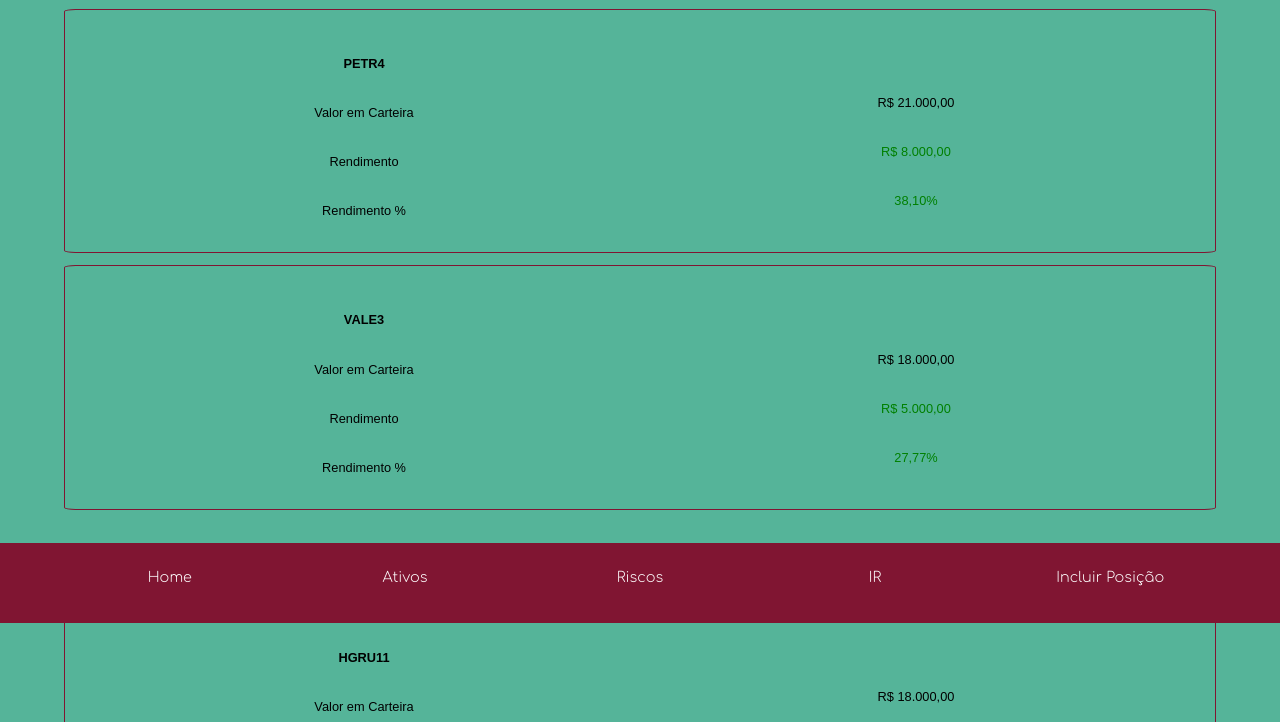
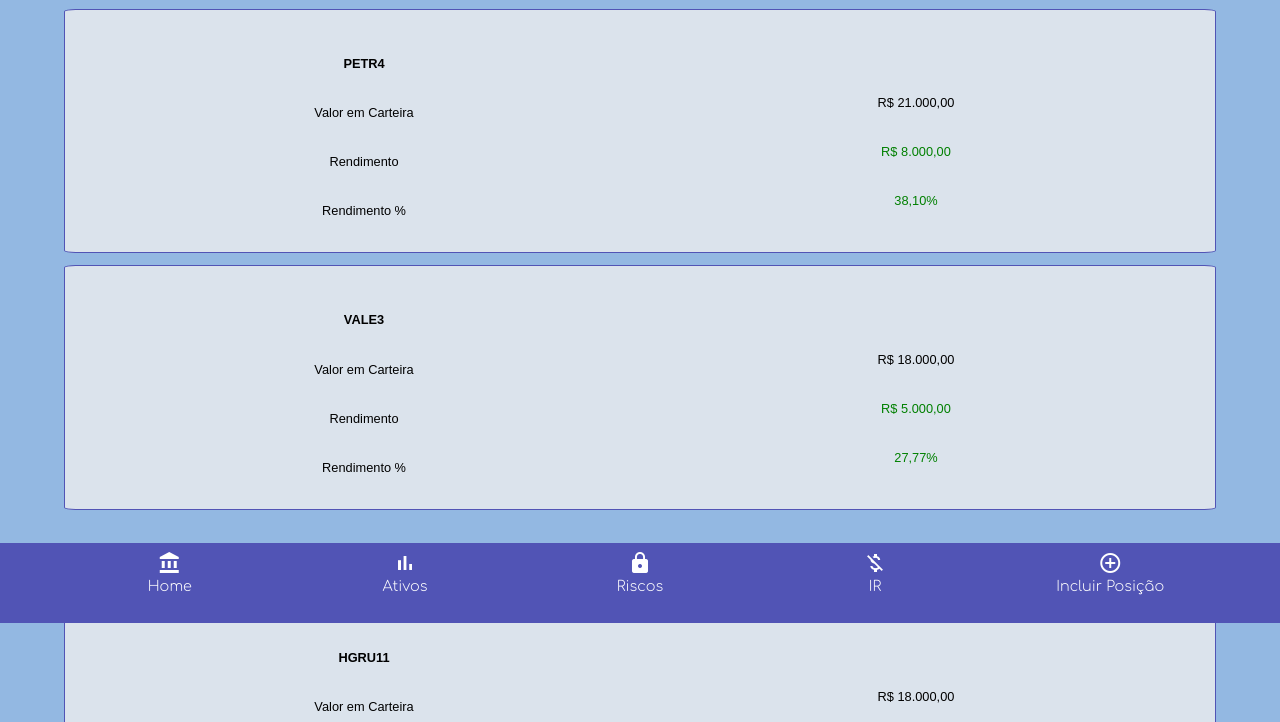
Before and after one commit to ricardofagodoy/safe-investing, a plain HTML site: page ativos.html in a window 1280 px wide. Shown: the part 177-899 px from the top of the page. Drawn offline with nearby package versions, Linux system fonts and the light colour scheme.

Commit message:
new layout colors

```diff
--- a/ativos.html
+++ b/ativos.html
@@ -11,6 +11,7 @@
   <meta name="viewport" content="width=device-width, initial-scale=1.0">
 
   <link rel="stylesheet" href="https://unpkg.com/purecss@2.0.3/build/pure-min.css" integrity="sha384-cg6SkqEOCV1NbJoCu11+bm0NvBRc8IYLRGXkmNrqUBfTjmMYwNKPWBTIKyw9mHNJ" crossorigin="anonymous">
+  <link href="https://fonts.googleapis.com/icon?family=Material+Icons&style=outline" rel="stylesheet">
   <link rel="stylesheet" href="css/styles.css?v=1.0">
 </head>
 
@@ -120,11 +121,27 @@
     <br/><br/><br/><br/><br/><br/>
 
     <div id="bottom-menu">
-      <div class="menu-option" onclick="move('home')">Home</div>
-      <div class="menu-option" onclick="move('ativos')">Ativos</div>
-      <div class="menu-option" onclick="move('riscos')">Riscos</div>
-      <div class="menu-option" onclick="move('ir')">IR</div>
-      <div class="menu-option" onclick="move('incluir_posicao')">Incluir Posição</div>
+      <div class="menu-option" onclick="move('home')">
+        <i class="material-icons">account_balance</i>
+        <br/>
+        Home
+      </div>
+      <div class="menu-option" onclick="move('ativos')">
+        <i class="material-icons">bar_chart</i>
+        <br/>
+        Ativos</div>
+      <div class="menu-option" onclick="move('riscos')">
+        <i class="material-icons">lock</i>
+        <br/>
+        Riscos</div>
+      <div class="menu-option" onclick="move('ir')">
+        <i class="material-icons">money_off</i>
+        <br/>
+        IR</div>
+      <div class="menu-option" onclick="move('incluir_posicao')">
+        <i class="material-icons">add_circle_outline</i>
+        <br/>
+        Incluir Posição</div>
     </div>
   </div>
 
--- a/css/styles.css
+++ b/css/styles.css
@@ -9,7 +9,7 @@
     margin: 0 5%;
     height: calc(var(--vh) * 100);
     font: 100% customFont;
-    background-color: #55b499;
+    background-color: #93b8e2;
 }
 
 .body-container-logged {
@@ -18,14 +18,14 @@
 
 #title {
     font-size: 4rem;
-    color: #801532;
+    color: #5329b5;
     display: inline-block;
     margin: 0 0 calc(var(--vh) * 4) 0;
 }
 
 .subtitle {
     font-size: 3rem;
-    color: #801532;
+    color: #5329b5;
     display: inline-block;
     margin: 0 0 calc(var(--vh) * 3) 0;
 }
@@ -70,19 +70,19 @@
 }
 
 .asset-title {
-    color: #D2791D;
+    color: #0097a7;
     font-weight: bold;
 }
 
 .button {
-    background-color: #D2791D;
+    background-color: #0097a7;
     color: #FFF;
     border: none;
     padding: 4%;
 }
 
 #bottom-menu {
-    background-color: #801532;
+    background-color: #5154b5;
     position: fixed;
     top: calc(var(--vh) * 90);
     left: 0;
@@ -97,19 +97,20 @@
     font-size: 0.9rem;
     display: inline-block;
     width: 18vw;
-    top: 30%;
+    top: 10%;
 }
 
 .text-card {
-    border: 1px solid #801532;
+    border: 1px solid #5154b5;
     border-radius: 1%;
     height: fit-content;
+    background-color: #dbe3ec;
 }
 
 .rounded-card {
     position: relative;
     font-size: 0.8rem;
-    border: 2px solid #801532;
+    border: 2px solid #5154b5;
     border-radius: 6%;
     margin: 5%;
     padding: 10% 5%;
@@ -122,8 +123,8 @@
     padding: 0;
     min-height: calc(var(--vh) * 25);
     height: fit-content;
-    border: 1px solid #801532;
-    background-color: #d9d9d9;
+    border: 1px solid #5154b5;
+    background-color: #dbe3ec;
     padding: 3%;
 }
 
--- a/js/script.js
+++ b/js/script.js
@@ -46,7 +46,7 @@ function load_chart() {
                 height: window.innerHeight*0.01*30
             },
             backgroundColor: {
-                fill: '#d9d9d9'
+                fill: '#dbe3ec'
             },
             legend: {
                 position: 'labeled'
```
Also changed, not shown: cadastro_manual.html (+22 -5 lines), home.html (+22 -5 lines), incluir_posicao.html (+22 -5 lines), ir.html (+22 -5 lines), mitigar.html (+22 -5 lines), planos_premium.html (+22 -5 lines), riscos.html (+22 -5 lines).
